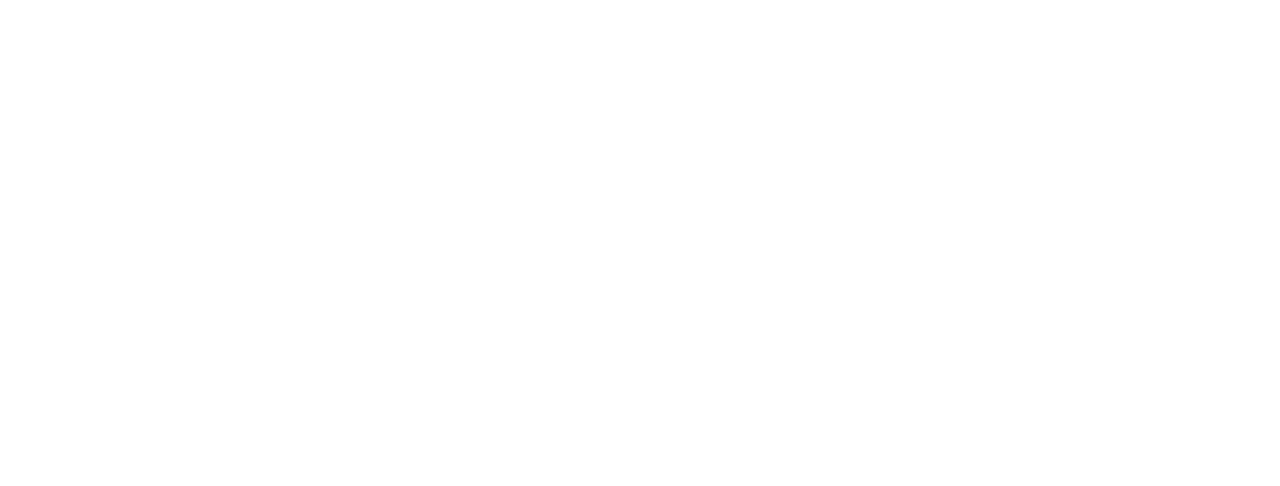
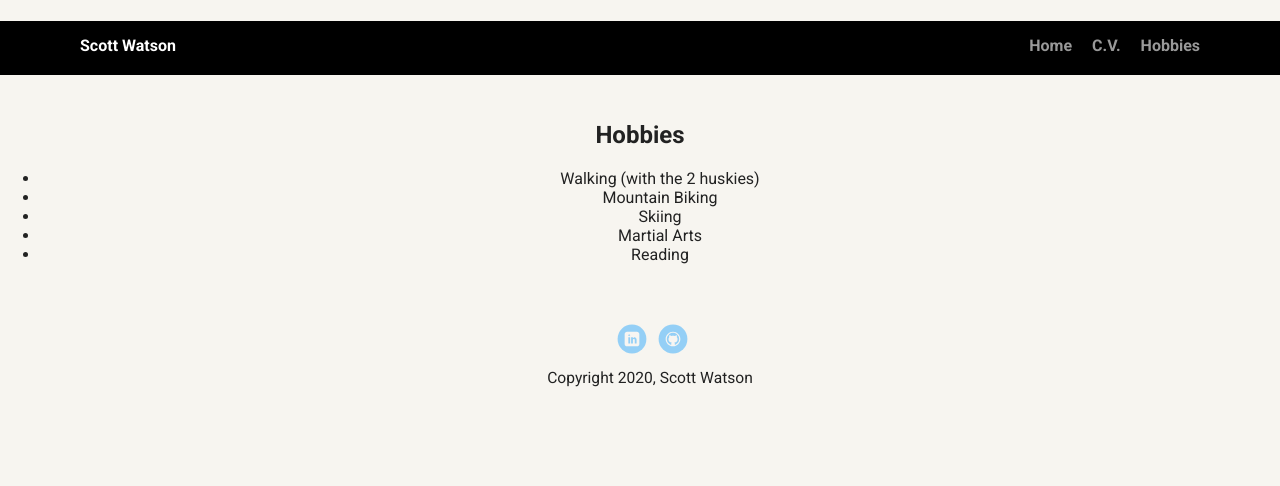
Before and after one commit to scott-watson/Techdegree-project-1, a plain HTML site: page portfolio_update_v1/hobbies.html in a window 1280 px wide. Drawn offline with Linux system fonts and the light colour scheme; a web font is replaced by a local one.

```diff
--- a/portfolio_update_v1/hobbies.html
+++ b/portfolio_update_v1/hobbies.html
@@ -0,0 +1,42 @@
+<!doctype html>
+<html lang="en">
+<head>
+  <meta charset="utf-8">
+  <title>Scott Watson's Profile</title>
+  <meta name="viewport" content="width=device-width, initial-scale=1.0">
+  <link rel="stylesheet" href="styles.css">
+  <link href="https://fonts.googleapis.com/css?family=Muli%7CRoboto:400,300,500,700,900" rel="stylesheet"></head>
+  <body>
+    <div class="main-nav">
+        <ul class="nav">
+          <li class="name">Scott Watson</li>
+          <li><a href="index.html">Home</a></li>
+          <li><a href="CV.html">C.V.</a></li>
+          <li><a href="hobbies.html">Hobbies</a></li>
+        </ul>
+    </div>
+
+    <header>
+      <h1>Scott's C.V.</h1>
+    </header>
+
+    <main>
+      <h2>Hobbies</h2>
+        <ul>
+          <li>Walking (with the 2 huskies)</li>
+          <li>Mountain Biking</li>
+          <li>Skiing</li>
+          <li>Martial Arts</li>
+          <li>Reading</li>
+        </ul>
+    </main>
+
+    <footer>
+      <ul>
+        <li><a href="https://uk.linkedin.com/in/scott-watson-04b532174?trk=people-guest_people_search-card" target="_blank" class="social linkedin">LinkedIn</a></li>
+        <li><a href="https://github.com/scott-watson/Techdegree-project-1.git" target="_blank" class="social github">Github</a></li>
+      </ul>
+      <p class="copyright">Copyright 2020, Scott Watson</p>
+    </footer>
+  </body>
+</html>
```
Also changed, not shown: portfolio_update_v1/CV.html (+8 -0 lines).
